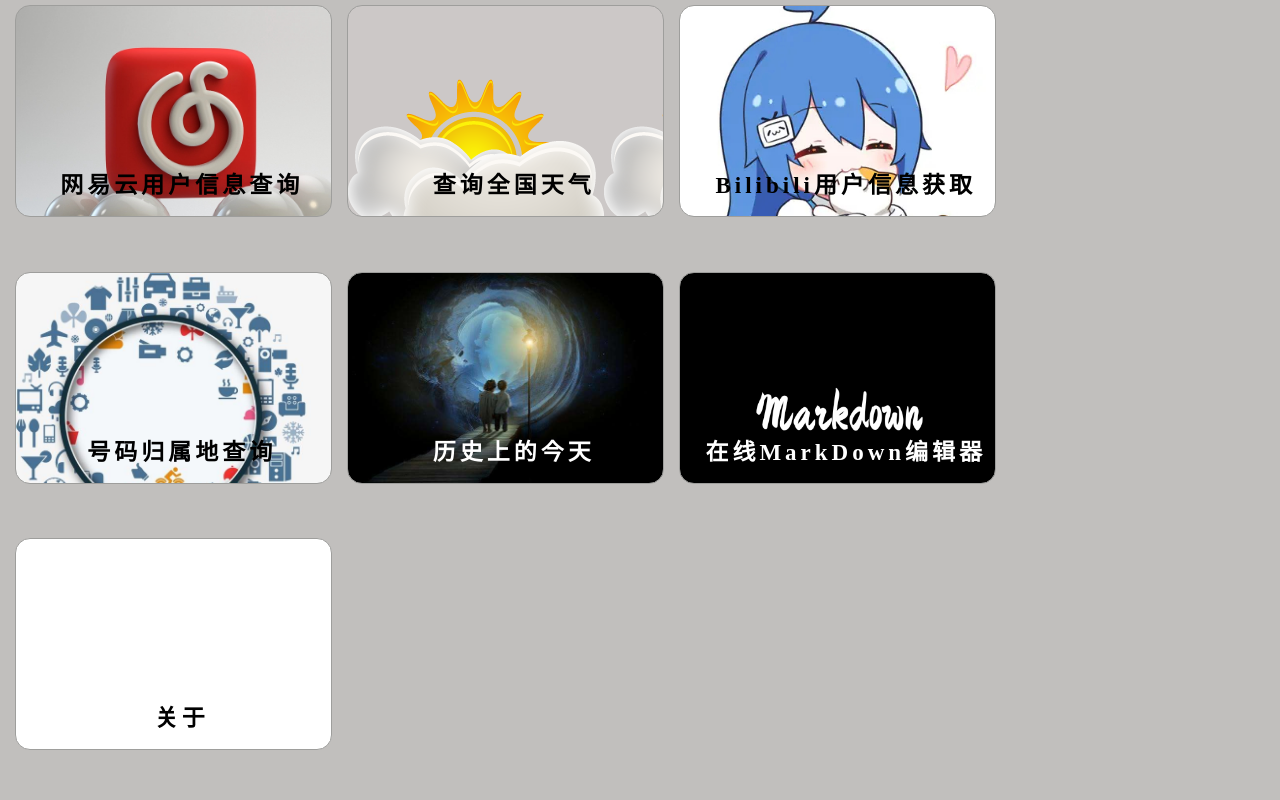
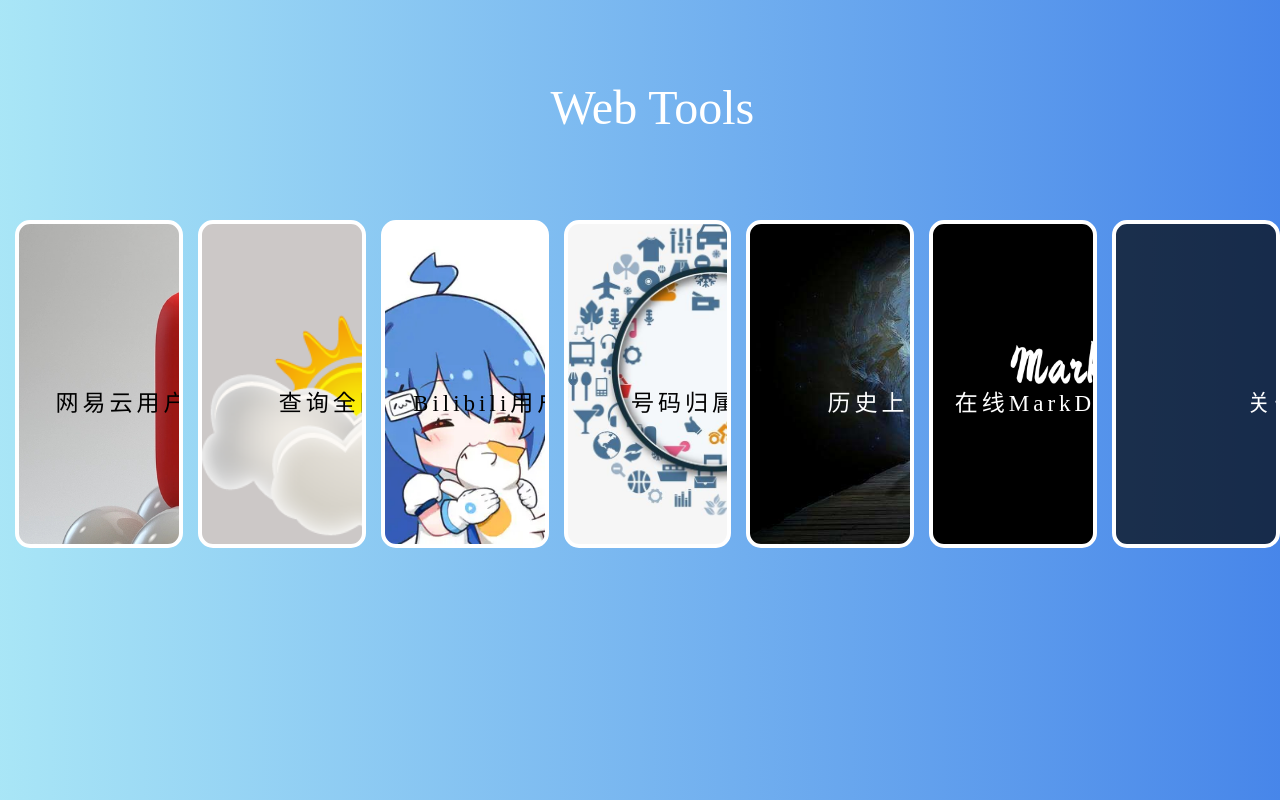
Before and after one commit to Tony-hnv/vue2_webtools, a Vue app: page /index in a window 1280 px wide. Built offline with nearby package versions, Linux system fonts and the light colour scheme.

Commit message:
fixed the index animations

```diff
--- a/src/views/Telnumber.vue
+++ b/src/views/Telnumber.vue
@@ -103,9 +103,6 @@
   background-size: cover;
   // background-position: center center;
 
-  .info {
-
-  }
   .box {
     display: flex;
   }
--- a/src/views/index.vue
+++ b/src/views/index.vue
@@ -1,4 +1,6 @@
 <template>
+  <div class="index-container">
+    <span>Web Tools</span>
     <div class="index">
       <div class="wyy">
         <router-link to="/wyy" class="link">网易云用户信息查询</router-link>
@@ -22,6 +24,7 @@
         <router-link to="/about" class="link" >关于</router-link>
       </div>
     </div>
+  </div>
 </template>
 
 <script>
@@ -31,110 +34,132 @@
 </script>
 
 <style lang="less" scoped>
+.index-container {
+  // 设置背景为渐变色
+  background: linear-gradient(to right, #7dd9f2a9, #2972e6db);
+  min-height: 100vh;
+  overflow: hidden;
+  span {
+    display: block;
+    color: #fff;
+    font-size: 3rem;
+    margin-left: 43%;
+    margin-top: 5rem;
+    margin-bottom: 5rem;
+    &:hover {
+      color: #fff;
+      text-shadow: 1rem 1rem 1rem skyblue;
+    }
+  }
+}
 .index {
   display: flex;
-  flex-wrap: wrap;
-  // justify-content: space-between;
-  // align-content: space-between;
-  // position: absolute;
-  min-height: 100vh;
-  // top: 50%;
-  // left: 50%;
-  // transform: translate(-50%, -50%);
-  width: 100%;
-  height: 100%;
-  background-color: rgb(193, 191, 189);
-  overflow: hidden;
+  flex-wrap: nowrap;
+  justify-content: space-around;
+  align-items: center;
+
   .link {
     text-decoration: none;
     display: block;
-    height: 190px;
-    width: 300px;
-    height: 200px;
-    margin-bottom: 10px;
+    height: 11.875rem /* 190/16 */;
+    width: 18.75rem /* 300/16 */;
+    height: 12.5rem /* 200/16 */;
+    margin-bottom: .625rem /* 10/16 */;
     margin-left: 5%;
     margin-right: 5%;
-    margin-top: 15px;
-    border-radius: 15px;
+    margin-top: .9375rem /* 15/16 */;
+    border-radius: .9375rem /* 15/16 */;
     color: black;
-    font-size: 23px;
-    font-weight: 800;
-    letter-spacing: 4px;
+    font-size: 1.4375rem /* 23/16 */;
+    font-weight: 50rem /* 800/16 */;
+    letter-spacing: .25rem /* 4/16 */;
     text-align: center;
-    line-height: 330px;
+    line-height: 20.625rem /* 330/16 */;
   }
   :hover {
     transition: transform .3s, box-shadow .3s;
     transform: translateY(-4px);
-    box-shadow: 4px 4px 8px rgba(0, 0, 0, .1), 4px 4px 8px rgba(0, 0, 0, 0.1);
+    flex-basis: 40%;
   }
    .wyy {
     background: url('../asserts/img/wyy-item.jpg');
-    filter:blur(0.6px);
-    border-radius: 15px;
     background-size: cover;
-    border: 0.01px solid rgb(158, 158, 156);
+    filter:blur(.0375rem /* 0.6/16 */);
+    border-radius: .9375rem /* 15/16 */;
+    background-size: cover;
+    border: .25rem /* 4/16 */ solid #fff;
     overflow: hidden;
-    margin-left: 15px;
-    margin-top: 5px;
-    width: 315px;
-    height: 210px;
+    margin-left: .9375rem /* 15/16 */;
+    margin-top: .3125rem /* 5/16 */;
+    // width: 17.5rem /* 280/16 */;
+    height: 20rem /* 320/16 */;
+    object-fit: cover;
+    transition: .5s;
   }
 
   .tq {
     background: url('../asserts/img/wether.jpeg');
-    filter:blur(0.6px);
-    border-radius: 15px;
+    background-size: cover;
+    filter:blur(.0375rem /* 0.6/16 */);
+    border-radius: .9375rem /* 15/16 */;
     background-color: rgb(204,200,199);
-    border: 0.01px solid rgb(158, 158, 156);
+    border: .25rem /* 4/16 */ solid #fff;
     // background-size: cover;
     overflow: hidden;
-    margin-left: 15px;
-    margin-top: 5px;
-    width: 315px;
-    height: 210px;
+    margin-left: .9375rem /* 15/16 */;
+    margin-top: .3125rem /* 5/16 */;
+    // width: 17.5rem /* 280/16 */;
+    height: 20rem /* 320/16 */;
+    object-fit: cover;
+    transition: .5s;
   }
 
   .blfm {
     background: url('../asserts/img/bilifm.jpg');
     background-size: cover;
     background-position: center;
-    filter:blur(0.6px);
-    border-radius: 15px;
-    border: 0.01px solid rgb(158, 158, 156);
+    filter:blur(.0375rem /* 0.6/16 */);
+    border-radius: .9375rem /* 15/16 */;
+    border: .25rem /* 4/16 */ solid #fff;
     overflow: hidden;
-    margin-left: 15px;
-    margin-top: 5px;
-    width: 315px;
-    height: 210px;
+    margin-left: .9375rem /* 15/16 */;
+    margin-top: .3125rem /* 5/16 */;
+    // width: 17.5rem /* 280/16 */;
+    height: 20rem /* 320/16 */;
+    object-fit: cover;
+    transition: .5s;
   }
 
   .telno {
     background: url('../asserts/img/telnumber.jpeg');
     background-size: cover;
     // background-position: center center;
-    filter:blur(0.6px);
-    border-radius: 15px;
-    border: 0.01px solid rgb(158, 158, 156);
+    filter:blur(.0375rem /* 0.6/16 */);
+    border-radius: .9375rem /* 15/16 */;
+    border: .25rem /* 4/16 */ solid #fff;
     overflow: hidden;
-    margin-left: 15px;
-    margin-top: 5px;
-    width: 315px;
-    height: 210px;
+    margin-left: .9375rem /* 15/16 */;
+    margin-top: .3125rem /* 5/16 */;
+    // width: 17.5rem /* 280/16 */;
+    height: 20rem /* 320/16 */;
+    object-fit: cover;
+    transition: .5s;
   }
 
   .history {
     background: url('../asserts/img/history.jpeg');
     background-size: cover;
     // background-position: center center;
-    filter:blur(0.6px);
-    border-radius: 15px;
-    border: 0.01px solid rgb(158, 158, 156);
+   filter:blur(.0375rem /* 0.6/16 */);
+    border-radius: .9375rem /* 15/16 */;
+    border: .25rem /* 4/16 */ solid #fff;
     overflow: hidden;
-    margin-left: 15px;
-    margin-top: 5px;
-    width: 315px;
-    height: 210px;
+    margin-left: .9375rem /* 15/16 */;
+    margin-top: .3125rem /* 5/16 */;
+    // width: 17.5rem /* 280/16 */;
+    height: 20rem /* 320/16 */;
+    object-fit: cover;
+    transition: .5s;
     .link {
       color: white
     }
@@ -144,14 +169,16 @@
     background: url('../asserts/img/Markdown.png');
     background-size: cover;
     // background-position: center center;
-    filter:blur(0.6px);
-    border-radius: 15px;
-    border: 0.01px solid rgb(158, 158, 156);
+    filter:blur(.0375rem /* 0.6/16 */);
+    border-radius: .9375rem /* 15/16 */;
+    border: .25rem /* 4/16 */ solid #fff;
     overflow: hidden;
-    margin-left: 15px;
-    margin-top: 5px;
-    width: 315px;
-    height: 210px;
+    margin-left: .9375rem /* 15/16 */;
+    margin-top: .3125rem /* 5/16 */;
+    // width: 17.5rem /* 280/16 */;
+    height: 20rem /* 320/16 */;
+    object-fit: cover;
+    transition: .5s;
     .link {
       color: #fff;
     }
@@ -160,15 +187,20 @@
   .about {
     background-size: cover;
     // background-position: center center;
-    filter:blur(0.6px);
-    border-radius: 15px;
-    border: 0.01px solid rgb(158, 158, 156);
-    background-color: #fff;
+    filter:blur(.0375rem /* 0.6/16 */);
+    border-radius: .9375rem /* 15/16 */;
+    border: .25rem /* 4/16 */ solid #fff;
+    background-color: rgba(0, 0, 0, 0.679);
     overflow: hidden;
-    margin-left: 15px;
-    margin-top: 5px;
-    width: 315px;
-    height: 210px;
+    margin-left: .9375rem /* 15/16 */;
+    margin-top: .3125rem /* 5/16 */;
+    // width: 17.5rem /* 280/16 */;
+    height: 20rem /* 320/16 */;
+    object-fit: cover;
+    transition: .5s;
+    .link {
+      color: #fff;
+    }
   }
 }
 </style>
```
Lines whose indentation alone changed are shown as unchanged.
